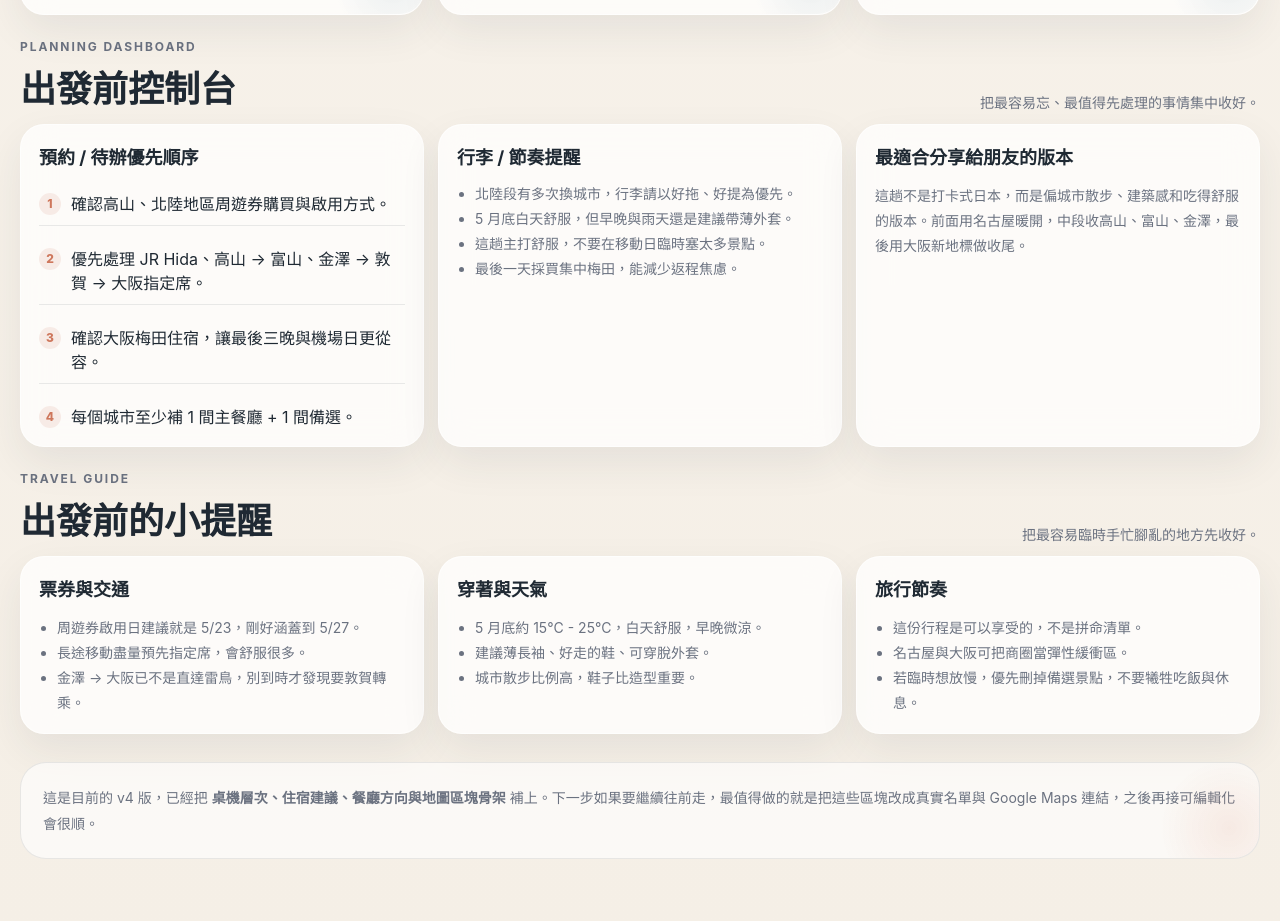
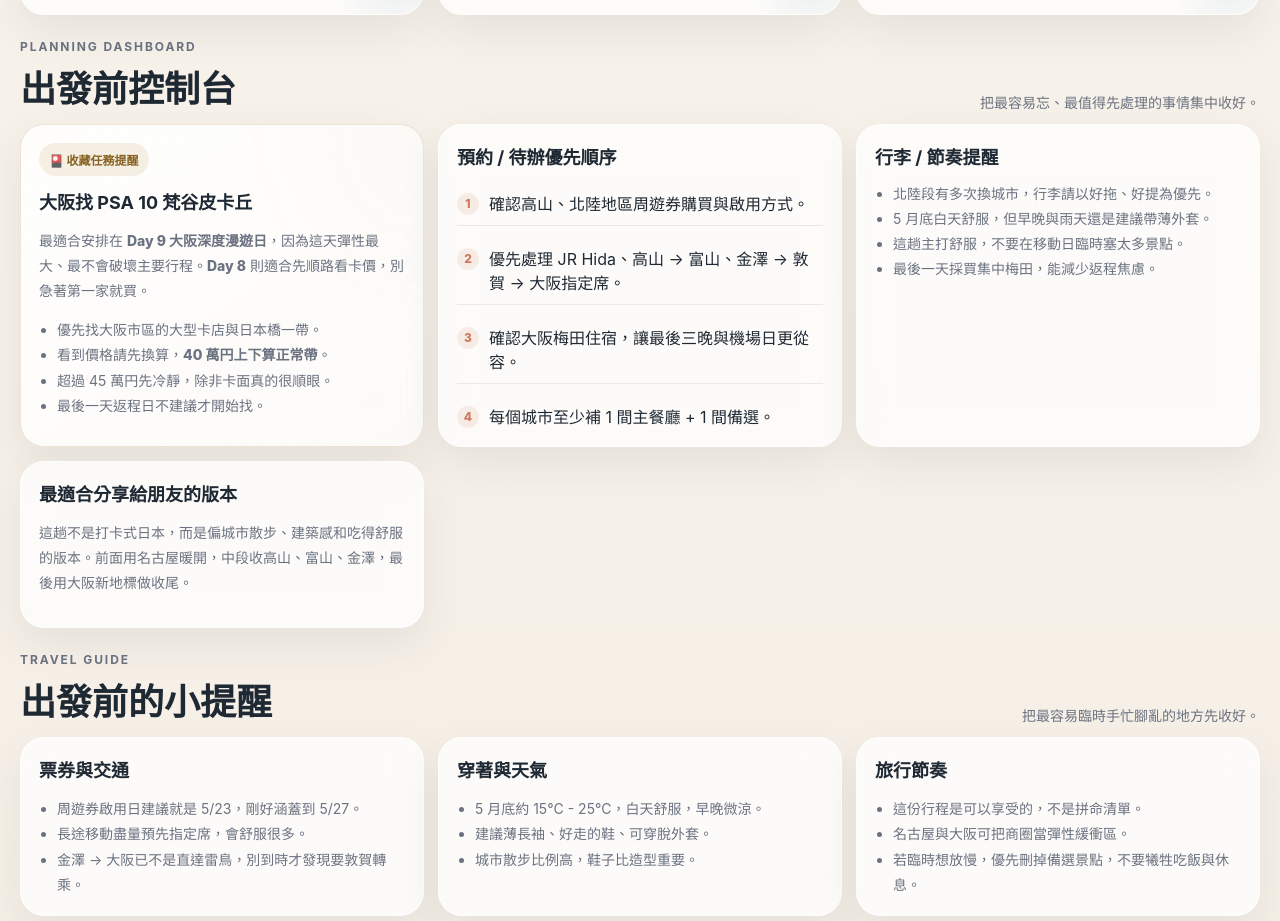
Before and after one commit to meteorcyclops/japan-trip-2026, a plain HTML site: page index.html in a window 1280 px wide. Shown: the part 5008-5929 px from the top of the page. Drawn offline with Linux system fonts and the light colour scheme.

Commit message:
add van gogh pikachu hunt reminder card

```diff
--- a/index.html
+++ b/index.html
@@ -494,6 +494,26 @@
       .planning-card h3 {
         margin: 0 0 12px;
         font-size: 18px;
+      }
+
+      .special-card {
+        background:
+          linear-gradient(145deg, rgba(255,255,255,0.92), rgba(255,255,255,0.72)),
+          radial-gradient(circle at top right, rgba(191,151,83,0.18), transparent 36%);
+        border: 1px solid rgba(191,151,83,0.24);
+      }
+
+      .special-badge {
+        display: inline-flex;
+        align-items: center;
+        gap: 6px;
+        padding: 8px 10px;
+        border-radius: 999px;
+        background: var(--gold-soft);
+        color: #876322;
+        font-size: 12px;
+        font-weight: 800;
+        margin-bottom: 12px;
       }
 
       .planning-card p,
@@ -1150,6 +1170,18 @@
           <p class="section-sub">把最容易忘、最值得先處理的事情集中收好。</p>
         </div>
         <div class="planning-grid">
+          <article class="planning-card special-card">
+            <div class="special-badge">🎴 收藏任務提醒</div>
+            <h3>大阪找 PSA 10 梵谷皮卡丘</h3>
+            <p>最適合安排在 <strong>Day 9 大阪深度漫遊日</strong>，因為這天彈性最大、最不會破壞主要行程。<strong>Day 8</strong> 則適合先順路看卡價，別急著第一家就買。</p>
+            <ul>
+              <li>優先找大阪市區的大型卡店與日本橋一帶。</li>
+              <li>看到價格請先換算，<strong>40 萬円上下算正常帶</strong>。</li>
+              <li>超過 45 萬円先冷靜，除非卡面真的很順眼。</li>
+              <li>最後一天返程日不建議才開始找。</li>
+            </ul>
+          </article>
+
           <article class="planning-card">
             <h3>預約 / 待辦優先順序</h3>
             <div class="todo-list">
```
